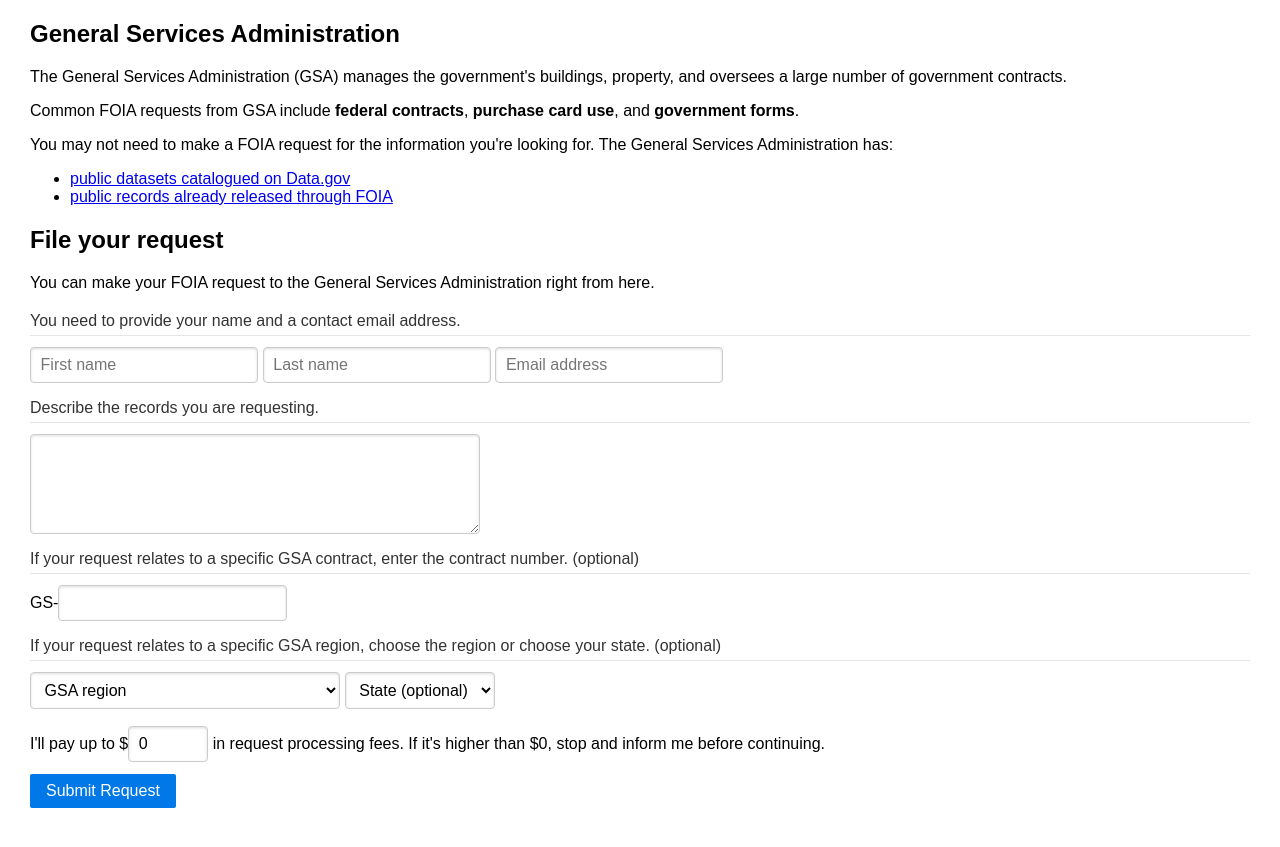
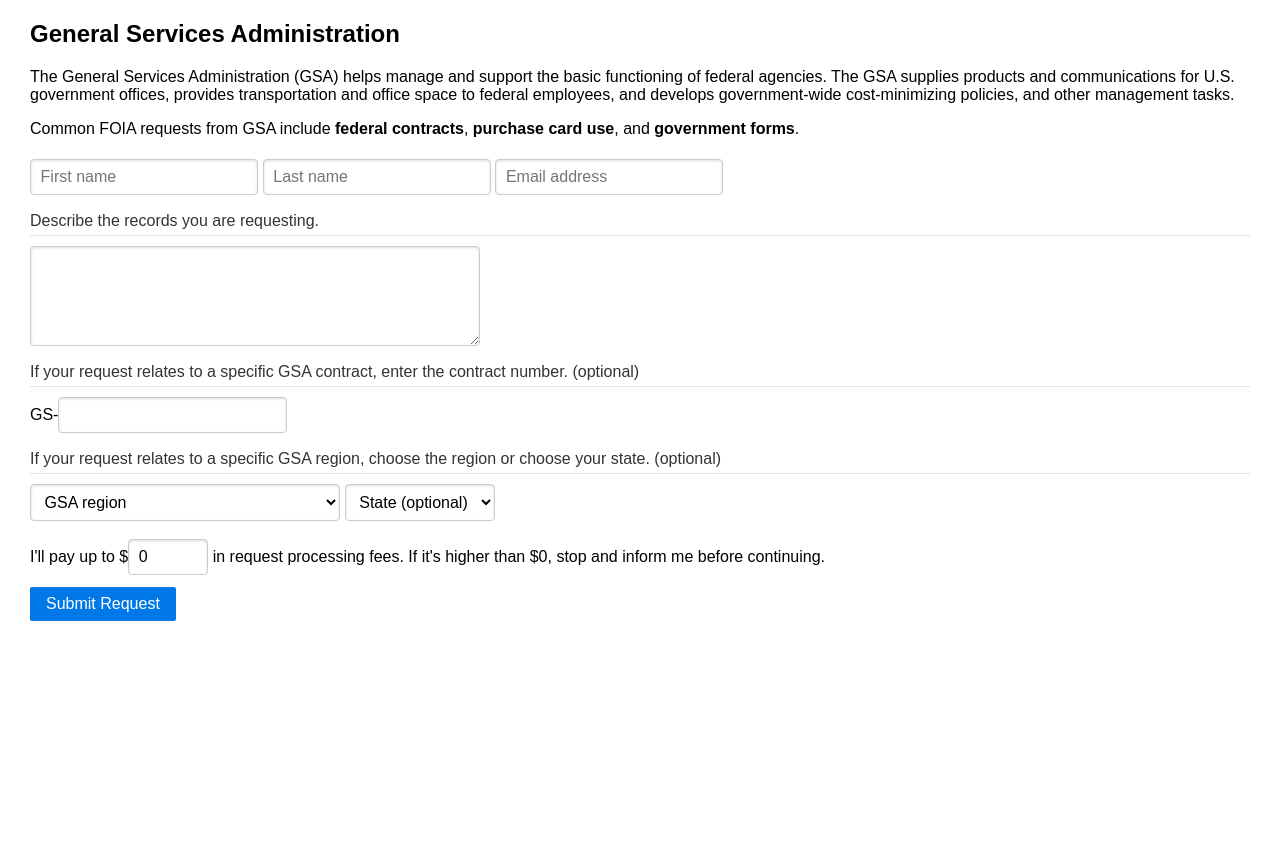
Before and after one commit to 18F/2015-foia-design, a Jekyll site: the page built from request/gsa.html, in a window 1280 px wide. Shown: the top 847 px of the page. Built offline with Jekyll 4.4.1, drawn with Linux system fonts in a browser that asks for light colours.

Commit message:
some intermediate changes

```diff
--- a/request/gsa.html
+++ b/request/gsa.html
@@ -8,14 +8,14 @@
 <section class="agency">
 
   <p>
-    The General Services Administration (GSA) manages the government's buildings, property, and oversees a large number of government contracts.
+    The General Services Administration (GSA) helps manage and support the basic functioning of federal agencies. The GSA supplies products and communications for U.S. government offices, provides transportation and office space to federal employees, and develops government-wide cost-minimizing policies, and other management tasks.
   </p>
 
   <p>
     Common FOIA requests from GSA include <strong>federal contracts</strong>, <strong>purchase card use</strong>, and <strong>government forms</strong>.
   </p>
 
-  <p>
+  <!-- <p>
     You may not need to make a FOIA request for the information you're looking for. The General Services Administration has:
   </p>
 
@@ -26,7 +26,7 @@
     <li>
       <a href="/open/agencies/gsa/">public records already released through FOIA</a>
     </li>
-  </ul>
+  </ul> -->
 
   <!--<form class="search pure-form" method="get" action="/agency/gsa/">
     <input type="search" class="search" name="query" placeholder="Search GSA's data..." />
@@ -35,37 +35,14 @@
 
 </section>
 
-<!--
-<section class="prepare">
-  <h2>
-    Creating an effective request
-  </h2>
-
-  [TBD]
-
-</section>
--->
-
 <section class="request">
-
-  <h2>File your request</h2>
-
-  <p>
-    You can make your FOIA request to the General Services Administration right from here.
-  </p>
-
-  <!--
-  <p>
-    Alternatively, you can file your request through <a href="https://foiaonline.regulations.gov/foia/action/public/request/createRequest">FOIAonline</a>, by <a href="mailto:gsa.foia@gsa.gov">emailing gsa.foia@gsa.gov</a>.
-  </p>
-  -->
 
   <form class="pure-form" method="get" action="/request-made/">
 
     <fieldset>
-      <legend>
+      <!-- <legend>
         You need to provide your name and a contact email address.
-      </legend>
+      </legend> -->
       <input type="text" placeholder="First name" />
       <input type="text" placeholder="Last name" />
       <input type="text" placeholder="Email address" />
```
